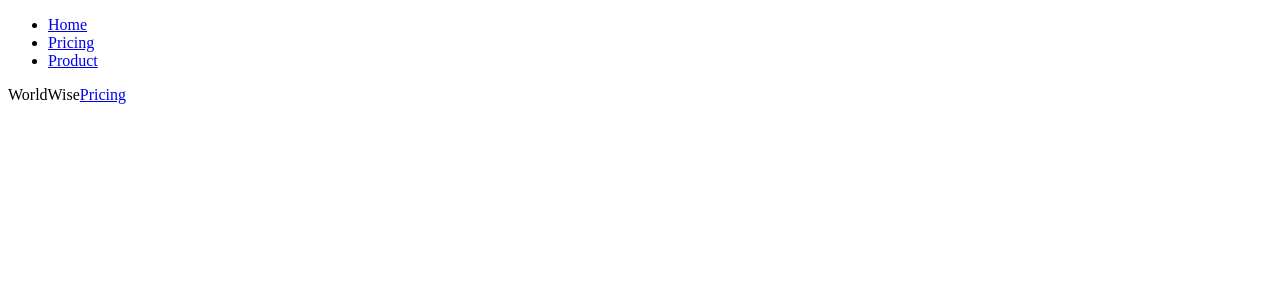
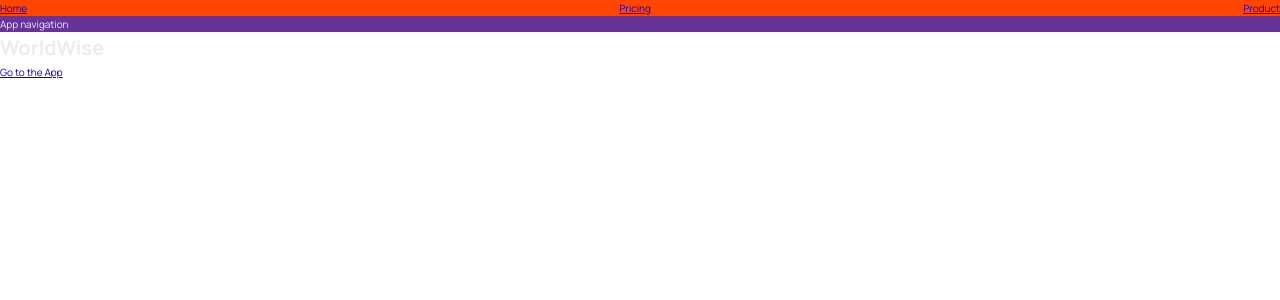
Before and after one commit to BekCodingAddict/WorldWise, a React (Vite) app in the folder client/: page / in a window 1280 px wide. Shown: the top 300 px of the page. Built offline with nearby package versions, Linux system fonts and the light colour scheme.

Commit message:
Using practices of CSS modules.

```diff
--- a/client/src/App.jsx
+++ b/client/src/App.jsx
@@ -3,6 +3,7 @@
 import Pricing from "./pages/Pricing";
 import Homepage from "./pages/Homepage";
 import PageNotFound from "./pages/PageNotFound";
+import AppLayout from "./pages/AppLayout";
 function App() {
   return (
     <BrowserRouter>
@@ -10,6 +11,7 @@
         <Route path="/" element={<Homepage />} />
         <Route path="product" element={<Product />} />
         <Route path="pricing" element={<Pricing />} />
+        <Route path="app" element={<AppLayout />} />
         <Route path="*" element={<PageNotFound />} />
       </Routes>
     </BrowserRouter>
--- /dev/null
+++ b/client/src/components/AppNav.jsx
@@ -0,0 +1,7 @@
+import styles from "./AppNav.module.css";
+
+function AppNav() {
+  return <nav className={styles.nav}>App navigation</nav>;
+}
+
+export default AppNav;
--- /dev/null
+++ b/client/src/components/AppNav.module.css
@@ -0,0 +1,3 @@
+.nav {
+  background-color: rebeccapurple;
+}
--- a/client/src/components/PageNav.jsx
+++ b/client/src/components/PageNav.jsx
@@ -1,17 +1,18 @@
-import { Link } from "react-router-dom";
+import { NavLink } from "react-router-dom";
+import styles from "./PageNav.module.css";
 
 function PageNav() {
   return (
-    <nav>
+    <nav className={styles.nav}>
       <ul>
         <li>
-          <Link to="/">Home</Link>
+          <NavLink to="/">Home</NavLink>
         </li>
         <li>
-          <Link to="/pricing">Pricing</Link>
+          <NavLink to="/pricing">Pricing</NavLink>
         </li>
         <li>
-          <Link to="/Product">Product</Link>
+          <NavLink to="/Product">Product</NavLink>
         </li>
       </ul>
     </nav>
--- /dev/null
+++ b/client/src/components/PageNav.module.css
@@ -0,0 +1,9 @@
+.nav {
+  background-color: orangered;
+}
+
+.nav ul {
+  list-style: none;
+  display: flex;
+  justify-content: space-between;
+}
--- /dev/null
+++ b/client/src/index.css
@@ -0,0 +1,78 @@
+/* Taken from getting started guide at: https://leafletjs.com/examples/quick-start/ */
+@import "https://unpkg.com/leaflet@1.7.1/dist/leaflet.css";
+@import "https://fonts.googleapis.com/css2?family=Manrope:wght@400;600;700;800&display=swap";
+
+/* These CSS variables are global, so they are available in all CSS modules */
+:root {
+  --color-brand--1: #ffb545;
+  --color-brand--2: #00c46a;
+
+  --color-dark--0: #242a2e;
+  --color-dark--1: #2d3439;
+  --color-dark--2: #42484d;
+  --color-light--1: #aaa;
+  --color-light--2: #ececec;
+  --color-light--3: #d6dee0;
+}
+
+* {
+  margin: 0;
+  padding: 0;
+  box-sizing: inherit;
+}
+
+html {
+  font-size: 62.5%;
+  box-sizing: border-box;
+}
+
+body {
+  font-family: "Manrope", sans-serif;
+  color: var(--color-light--2);
+  font-weight: 400;
+  line-height: 1.6;
+}
+
+label {
+  font-size: 1.6rem;
+  font-weight: 600;
+}
+
+input,
+textarea {
+  width: 100%;
+  padding: 0.8rem 1.2rem;
+  font-family: inherit;
+  font-size: 1.6rem;
+  border: none;
+  border-radius: 5px;
+  background-color: var(--color-light--3);
+  transition: all 0.2s;
+}
+
+input:focus {
+  outline: none;
+  background-color: #fff;
+}
+
+.cta:link,
+.cta:visited {
+  display: inline-block;
+  background-color: var(--color-brand--2);
+  color: var(--color-dark--1);
+  text-transform: uppercase;
+  text-decoration: none;
+  font-size: 1.6rem;
+  font-weight: 600;
+  padding: 1rem 3rem;
+  border-radius: 5px;
+}
+
+/*
+"importCSSModule": {
+    "prefix": "csm",
+    "scope": "javascript,typescript,javascriptreact",
+    "body": ["import styles from './${TM_FILENAME_BASE}.module.css'"],
+    "description": "Import CSS Module as `styles`"
+  },
+*/
--- a/client/src/main.jsx
+++ b/client/src/main.jsx
@@ -1,6 +1,7 @@
 import { StrictMode } from "react";
 import { createRoot } from "react-dom/client";
 import App from "./App.jsx";
+import "./index.css";
 
 createRoot(document.getElementById("root")).render(
   <StrictMode>
--- /dev/null
+++ b/client/src/pages/AppLayout.jsx
@@ -0,0 +1,12 @@
+import AppNav from "../components/AppNav";
+
+function AppLayout() {
+  return (
+    <div>
+      <AppNav />
+      <p>App</p>
+    </div>
+  );
+}
+
+export default AppLayout;
--- a/client/src/pages/Homepage.jsx
+++ b/client/src/pages/Homepage.jsx
@@ -1,12 +1,14 @@
 import { Link } from "react-router-dom";
 import PageNav from "../components/PageNav";
+import AppNav from "../components/AppNav";
 
 function Homepage() {
   return (
     <div>
       <PageNav />
-      WorldWise
-      <Link to="/pricing">Pricing</Link>
+      <AppNav />
+      <h1>WorldWise</h1>
+      <Link to="/app">Go to the App</Link>
     </div>
   );
 }
```
